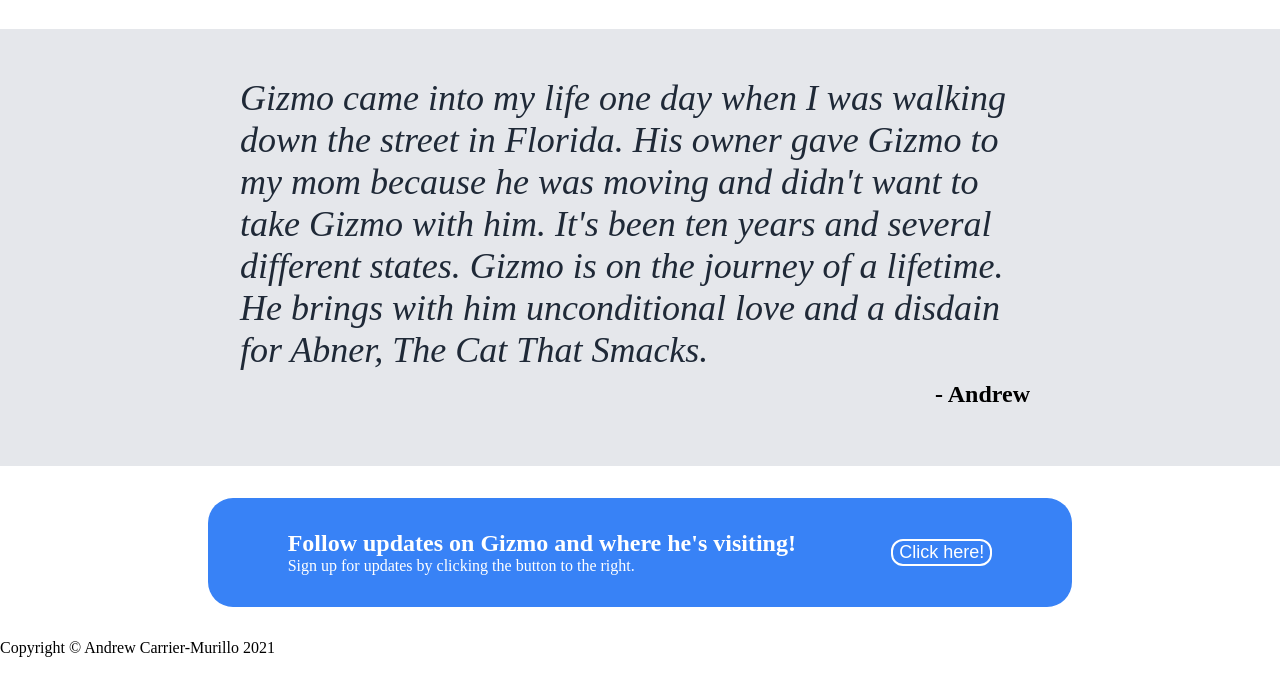
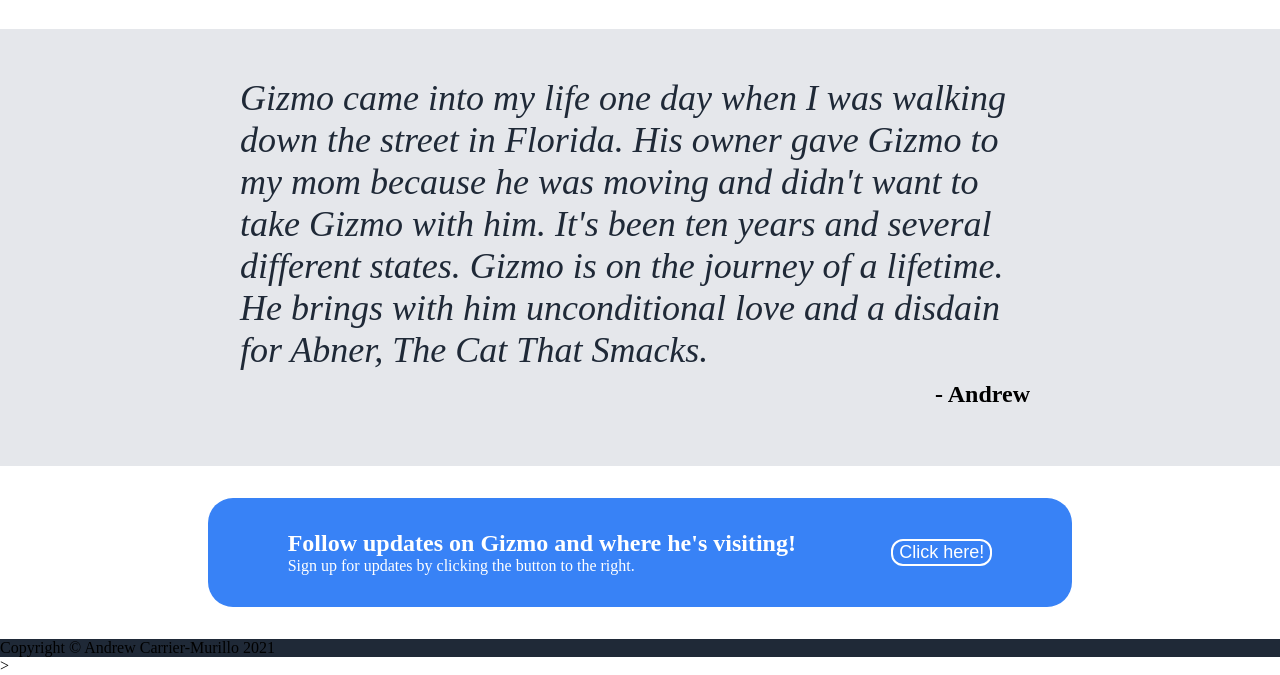
Before and after one commit to AndrewCarrierMurillo/LandingPage, a plain HTML site: page index.html in a window 1280 px wide. Shown: the part 890-1565 px from the top of the page. Drawn offline with Linux system fonts and the light colour scheme.

Commit message:
Changed div tag to footer tag. Added style to footer.

```diff
--- a/index.html
+++ b/index.html
@@ -70,9 +70,9 @@
             </div>
         </div>
 
-        <div class="footer">
+        <footer>
             <div class="footer-text">Copyright © Andrew Carrier-Murillo 2021</div>
-        </div>
+        </footer>>
 
 
     </body>
--- a/styles.css
+++ b/styles.css
@@ -183,3 +183,7 @@ button {
     justify-content: center;
     align-items: center;
 }
+
+footer {
+    background-color: #1f2937;
+}
```
